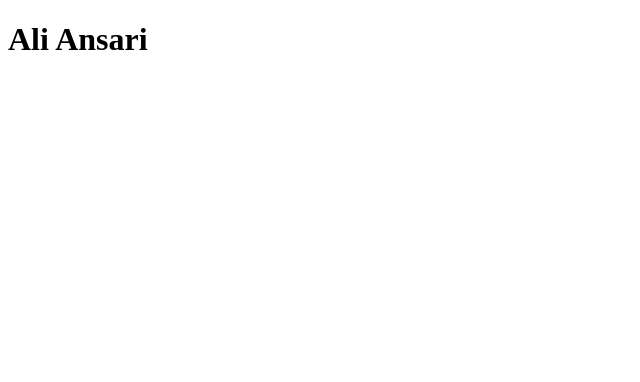
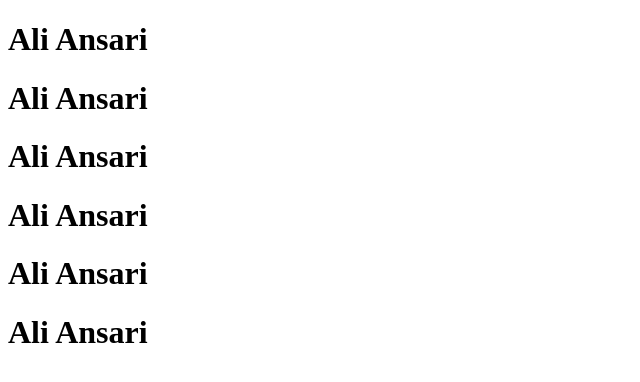
Before and after one commit to Ali338991/surgeAuto, a plain HTML site: page index.html in a window 1280 px wide. Shown: the whole page, without its empty margins (0-640 px from the left). Drawn offline with Linux system fonts and the light colour scheme.

Commit message:
udate code

```diff
--- a/index.html
+++ b/index.html
@@ -8,5 +8,10 @@
 </head>
 <body>
     <h1>Ali Ansari</h1>
+    <h1>Ali Ansari</h1>
+    <h1>Ali Ansari</h1>
+    <h1>Ali Ansari</h1>
+    <h1>Ali Ansari</h1>
+    <h1>Ali Ansari</h1>
 </body>
 </html>
```
